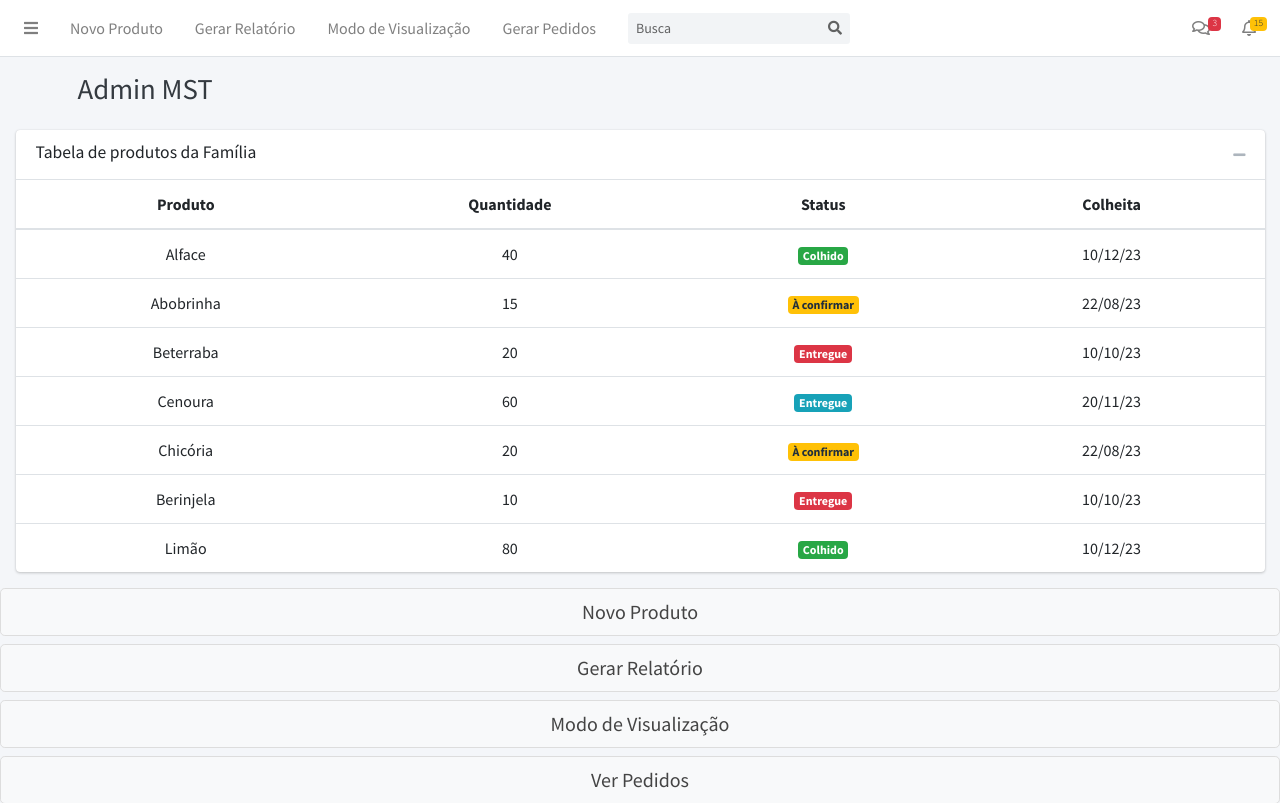
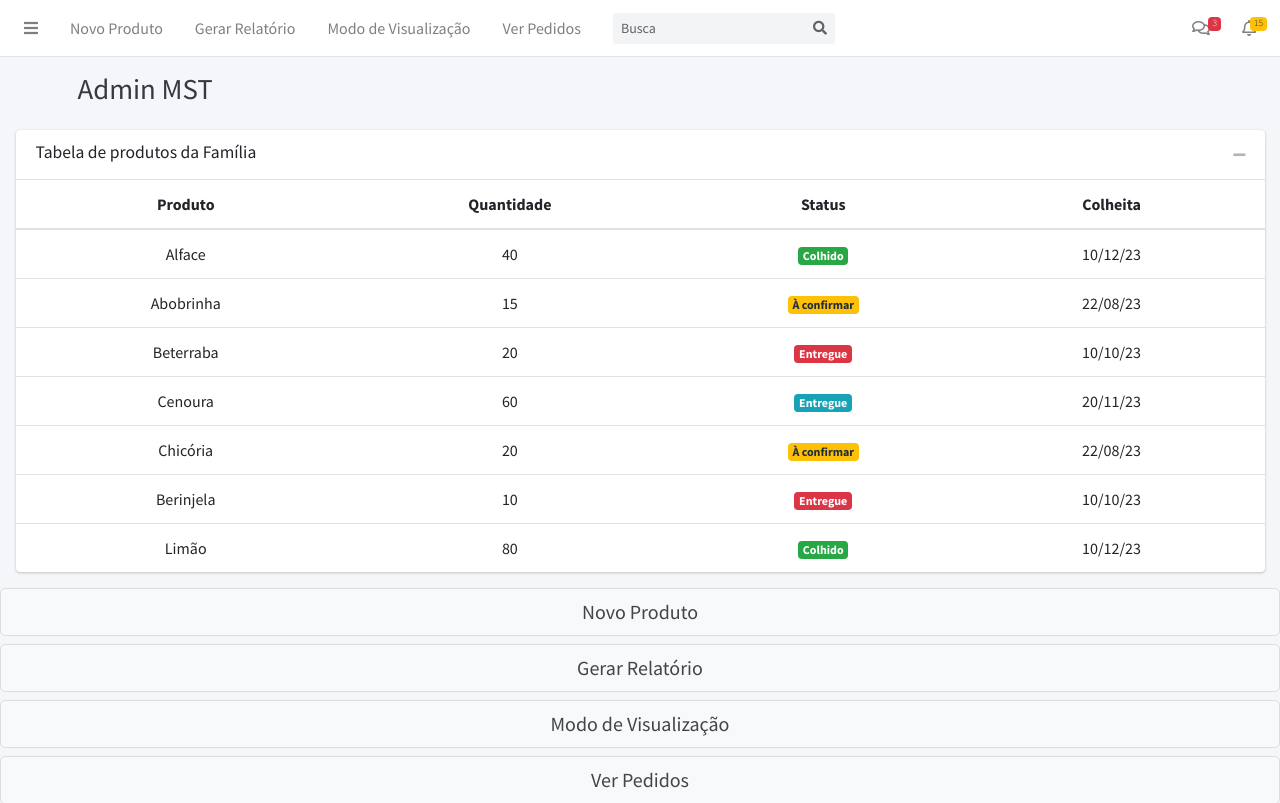
Before and after one commit to mari-ramos/ADMINlte-t-este, a Flask app: page /edicao in a window 1280 px wide. Shown: the top 803 px of the page. Run offline with Flask 2, Linux system fonts and the light colour scheme; the visitor is signed in with stand-in values (Sample User, id 1); data comes from the database, SQL or seed files in the repository; style sheets or scripts are compiled from the project's sources; some libraries are stand-ins or nearby versions.

Commit message:
att da URL correspondentes ao antigo index, index2 e index3

```diff
--- a/apps/templates/includes/navigation.html
+++ b/apps/templates/includes/navigation.html
@@ -6,16 +6,16 @@
       <a class="nav-link" data-widget="pushmenu" href="#" role="button"><i class="fas fa-bars"></i></a>
     </li>
     <li class="nav-item d-none d-sm-inline-block">
-      <a href="index3.html" class="nav-link">Novo Produto</a>
+      <a href="pedidos.html" class="nav-link">Novo Produto</a>
     </li>
     <li class="nav-item d-none d-sm-inline-block">
       <a href="#" class="nav-link">Gerar Relatório</a>
     </li>
     <li class="nav-item d-none d-sm-inline-block">
-      <a href="#" class="nav-link">Modo de Visualização</a>
+      <a href="visualizar.html" class="nav-link">Modo de Visualização</a>
     </li>
     <li class="nav-item d-none d-sm-inline-block">
-      <a href="#" class="nav-link">Gerar Pedidos</a>
+      <a href="pedidos.html" class="nav-link">Ver Pedidos</a>
     </li>
   </ul>
 
--- a/apps/templates/includes/sidebar.html
+++ b/apps/templates/includes/sidebar.html
@@ -89,7 +89,7 @@
           <a href="visualizar.html" class="nav-link {% if 'visualizar' in segment %} active {% endif %}">
             <i class="nav-icon fas fa-th"></i>
             <p>
-              Modo Visualizar
+              Modo de Visualização
               <span class="right badge badge-success">✓</span>
             </p>
           </a>
```
